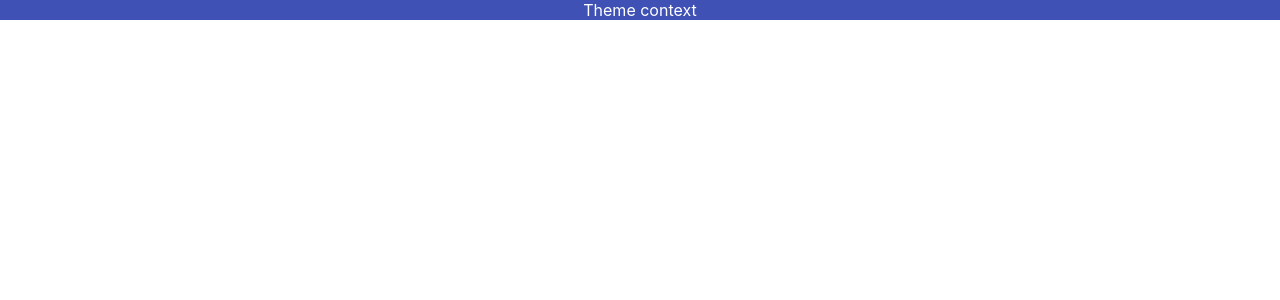
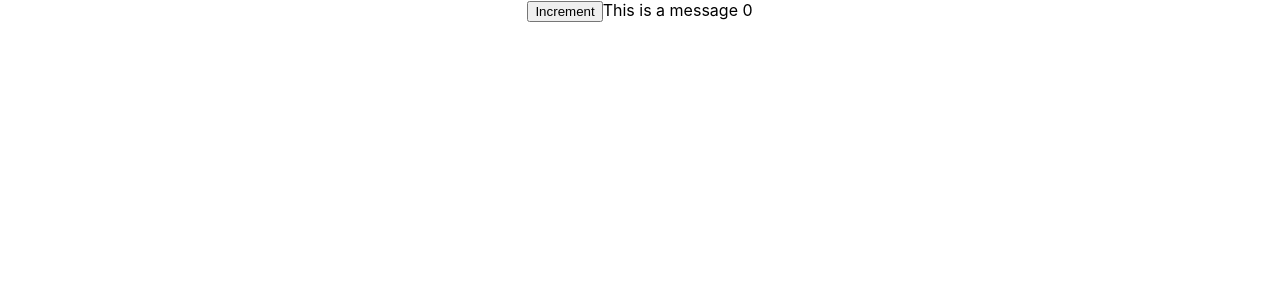
Before and after one commit to emrullahtastan/examples-of-react-typescript-tutorials, a React (Create React App) app in the folder react-typescript-demo/: page / in a window 1280 px wide. Shown: the top 300 px of the page. Built offline with nearby package versions, Linux system fonts and the light colour scheme.

Commit message:
Class Component

```diff
--- a/react-typescript-demo/src/App.tsx
+++ b/react-typescript-demo/src/App.tsx
@@ -1,12 +1,9 @@
 import './App.css';
-import {ThemeContextProvider} from "./components/context/ThemeContext";
-import {Box} from "./components/context/Box";
+import {Counter} from "./components/class/Counter";
 function App() {
     return (
         <div className="App">
-            <ThemeContextProvider>
-                <Box/>
-            </ThemeContextProvider>
+           <Counter message={'This is a message'}/>
         </div>
     );
 }
--- /dev/null
+++ b/react-typescript-demo/src/components/class/Counter.tsx
@@ -0,0 +1,28 @@
+import {Component} from "react";
+
+type CounterProps = {
+    message: string
+}
+
+type CounterState = {
+    count: number
+}
+
+export class Counter extends Component<CounterProps, CounterState> {
+    state = {
+        count: 0
+    }
+
+    handleClick = ()=>{
+        this.setState((prevState)=>({count: prevState.count+1}))
+    }
+
+    render() {
+        return (
+            <div>
+                <button onClick={this.handleClick}>Increment</button>
+                {this.props.message} {this.state.count}
+            </div>
+        );
+    }
+}
```
